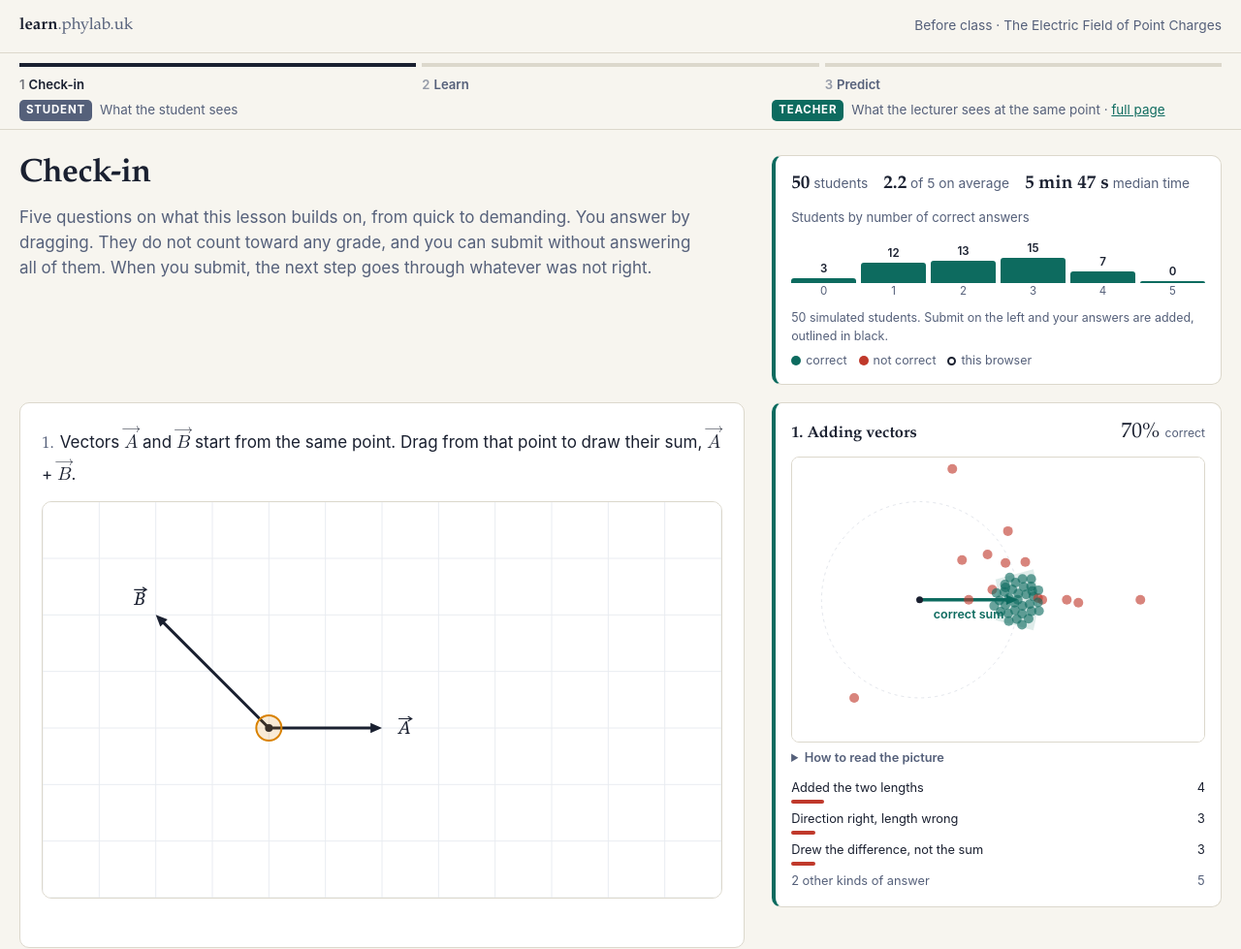
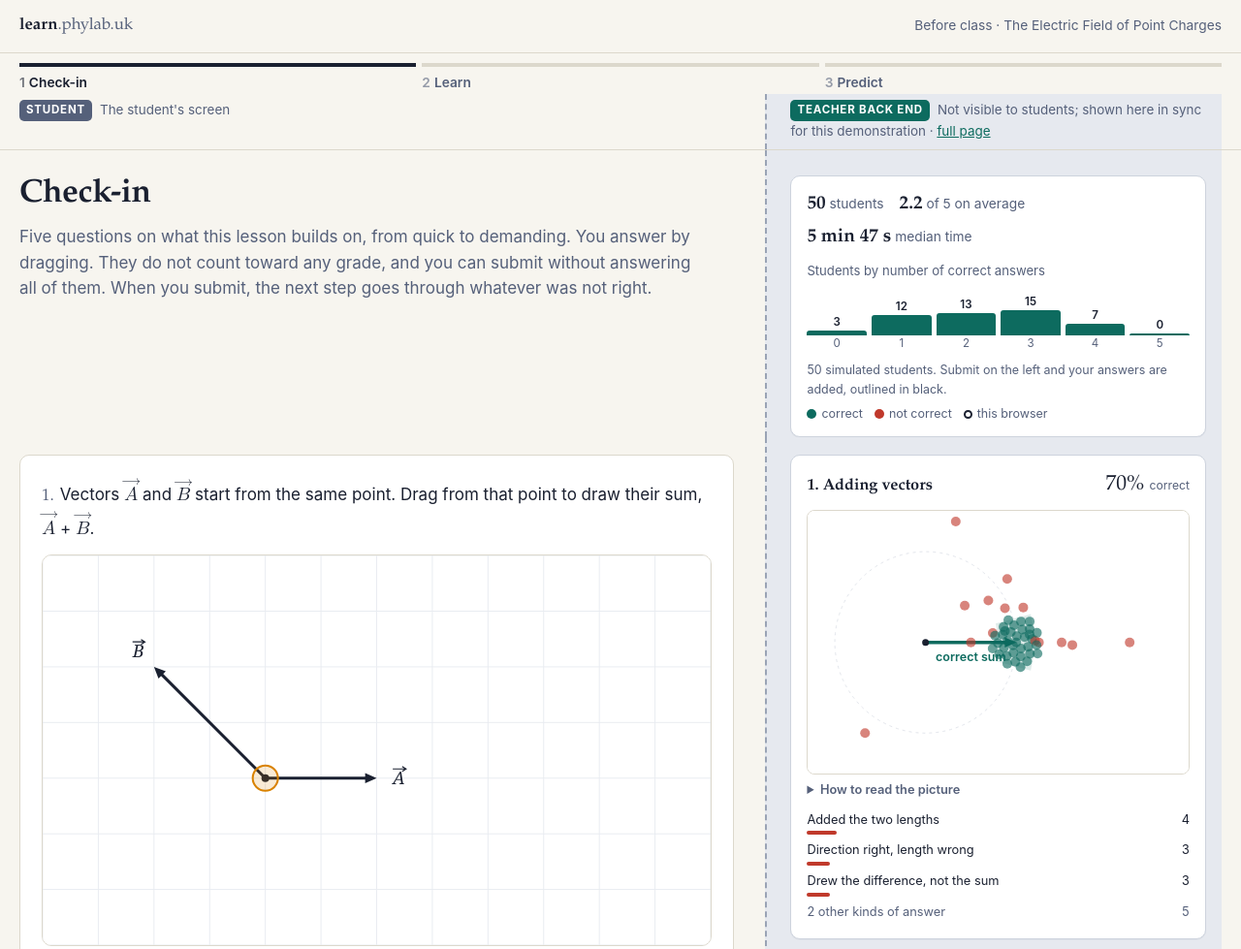
Before and after one commit to broshu/learn.phylab.uk, a plain HTML site: page public/before/index.html in a window 1280 px wide. Shown: the top 979 px of the page at 97% size. Drawn offline with Linux system fonts and the light colour scheme.

Commit message:
Before class: clickable steps, student screen and teacher back end clearly separated, no teacher column in Learn
Co-Authored-By: Claude Opus 5.5 <noreply@anthropic.com>
Claude-Session: https://claude.ai/code/session_01KmfsjZPre1yDjCxMEf4nXC

```diff
--- a/public/before/before.js
+++ b/public/before/before.js
@@ -20,7 +20,6 @@ const wrap = (id, html) => `<div class="row"><div class="scol">${html}</div><asi
 await loadSample();
 function renderTeacher() {
   renderSummary($("tSumCheck"), { compact: true });
-  renderSummary($("tSumLearn"), { compact: true });
   document.querySelectorAll("[data-tq]").forEach((box) => renderQuestion(box, box.dataset.tq, { compact: true }));
 }
 
@@ -31,6 +30,9 @@ function show(step, log = true) {
   ORDER.forEach((s) => $("s-" + s).classList.toggle("on", s === step));
   const i = ORDER.indexOf(step);
   [...$("stepper").children].forEach((li, k) => { li.classList.toggle("done", k < i); li.classList.toggle("now", k === i); });
+  $("colhead").classList.toggle("solo-head", step === "learn");
+  document.body.classList.toggle("solo-step", step === "learn"); // Learn has no back end beside it
+  $("learnEmpty").hidden = !!last;
   if (step === "predict") rec.finish();
   window.scrollTo(0, 0);
 }
@@ -46,7 +48,7 @@ const checkin = startCheckin({
     rec.event("check-submit", { score: summary.score, skipped: summary.skipped });
     last = summary.detail;
     buildLearn({
-      head: $("learnHead"), rows: $("learnRows"), detail: last, wrap,
+      head: $("learnHead"), rows: $("learnRows"), detail: last, wrap: (id, html) => wrap(null, html),
       onOpen: (id, what, open) => rec.event("learn-toggle", { question: id, what, open }),
     });
     $("toLearn").hidden = false;
@@ -57,6 +59,9 @@ const checkin = startCheckin({
 });
 renderTeacher();
 $("toLearn").addEventListener("click", () => show("learn"));
+// the step bar works as tabs: a reviewer can open any step at any time
+document.querySelectorAll("[data-go]").forEach((b) => b.addEventListener("click", () => show(b.dataset.go)));
+$("submitNow").addEventListener("click", () => $("submit").click());
 
 // ---------- 2 · learn ----------
 $("learnBack").addEventListener("click", () => show("check"));
@@ -64,6 +69,6 @@ $("learnAgain").addEventListener("click", () => { checkin.restart(); show("check
 $("learnNext").addEventListener("click", () => show("predict"));
 
 // ---------- 3 · predict ----------
-$("predictBack").addEventListener("click", () => show(last ? "learn" : "check"));
+$("predictBack").addEventListener("click", () => show("learn"));
 
 show(state.step, true);
--- a/public/before/index.html
+++ b/public/before/index.html
@@ -12,26 +12,39 @@
      teacher sees about it beside it, so the two sides always stay at the same point of the lesson. */
   .topbar .wrap, .steps .wrap { max-width: 1440px; }
   .demo { max-width: 1440px; margin: 0 auto; padding: 0 20px; }
-  .row { display: grid; grid-template-columns: minmax(0, 1fr) minmax(330px, 0.62fr); gap: 0 28px; align-items: start; }
-  .row > .scol { min-width: 0; }
-  .row > .tcol { min-width: 0; }
-  .row + .row, #items > .row { margin-top: 18px; }
-  .tcol .card { padding: 14px 16px; border-left: 4px solid var(--accent); }
-  .tcol .card.off { border-left-color: var(--rule); color: var(--ink-soft); font-size: 0.9rem; }
+  /* Two separate screens side by side: the student's page on the left; on the right, behind a dashed line,
+     the teacher's back end, which students never see. Rows touch, so the line and the back-end panel run unbroken. */
+  .row { display: grid; grid-template-columns: minmax(0, 1fr) minmax(330px, 0.62fr); gap: 0; align-items: stretch; }
+  .row > .scol { min-width: 0; padding: 18px 28px 0 0; }
+  .row > .tcol { min-width: 0; padding: 18px 0 0 24px; margin-left: 4px; border-left: 2px dashed #9aa3b5; background: #e6e9ef; padding-right: 16px; }
+  .tcol .card { padding: 14px 16px; border-color: #cdd3dd; box-shadow: 0 1px 0 rgba(26,32,48,0.04); }
+  .tcol .card.off { color: var(--ink-soft); font-size: 0.9rem; background: transparent; border-style: dashed; }
+  section.step .row:last-child > * { padding-bottom: 24px; }
+  /* Learn is the student's own catch-up: one screen only, no back end beside it */
+  .solo .row { grid-template-columns: minmax(0, 960px); }
+  .solo .row > .scol { padding-right: 0; }
+  .solo .row > .tcol { display: none; }
 
   .steps { position: sticky; top: 0; z-index: 5; background: var(--paper); border-bottom: 1px solid var(--rule); }
   .steps ol { list-style: none; margin: 0; padding: 10px 0 0; display: flex; gap: 6px; }
-  .steps li { flex: 1; font-size: 0.82rem; font-weight: 600; color: var(--ink-soft); padding-top: 8px; border-top: 4px solid var(--rule); white-space: nowrap; overflow: hidden; text-overflow: ellipsis; }
-  .steps li.done { border-color: var(--accent); color: var(--accent); }
-  .steps li.now { border-color: var(--ink); color: var(--ink); }
+  .steps li { flex: 1; }
+  .steps li button { appearance: none; width: 100%; text-align: left; background: none; border: 0; border-top: 4px solid var(--rule); padding: 8px 0 2px; font: 600 0.86rem var(--sans); color: var(--ink-soft); cursor: pointer; white-space: nowrap; overflow: hidden; text-overflow: ellipsis; }
+  .steps li button:hover { color: var(--ink); border-top-color: #b9c0cc; }
+  .steps li.done button { border-color: var(--accent); color: var(--accent); }
+  .steps li.now button { border-color: var(--ink); color: var(--ink); }
   .steps li b { font-weight: 600; opacity: 0.6; margin-right: 4px; }
-  .steps .row { padding: 6px 0 8px; }
+  .steps .hint { font-size: 0.76rem; color: var(--ink-soft); margin-left: auto; padding-top: 12px; white-space: nowrap; }
+  .steps .row > * { padding-top: 6px; padding-bottom: 8px; }
+  .steps .row > .tcol { background: #e6e9ef; }
+  .solo-head .tcol { visibility: hidden; }
   .role { display: inline-block; font-size: 0.72rem; font-weight: 700; letter-spacing: 0.07em; text-transform: uppercase; color: #fff; background: var(--ink-soft); border-radius: 5px; padding: 2px 7px; margin-right: 8px; vertical-align: 1px; }
   .role.t { background: var(--accent); }
   .colhead { font-size: 0.84rem; color: var(--ink-soft); }
   .colhead a { white-space: nowrap; }
 
-  section.step { display: none; padding: 26px 0 10px; }
+  section.step { display: none; padding: 0; }
+  .step > .row:first-child > * { padding-top: 26px; }
+  body.solo-step .demo > .row > .tcol { display: none; }
   section.step.on { display: block; }
   .step h1 { font-size: clamp(1.6rem, 4vw, 2.1rem); }
   .intro { color: var(--ink-soft); max-width: 66ch; margin: 10px 0 18px; }
@@ -61,7 +74,8 @@
 
   @media (max-width: 1000px) {
     .row { grid-template-columns: 1fr; }
-    .row > .tcol { margin-top: 10px; }
+    .row > .scol { padding-right: 0; }
+    .row > .tcol { margin: 12px 0 0; border-left: 0; border-top: 2px dashed #9aa3b5; padding: 14px 12px; }
     .steps .row .tcol { display: none; }
   }
   @media (max-width: 640px) { .steps li span { display: none; } }
@@ -75,13 +89,13 @@
 
 <nav class="steps" aria-label="Progress"><div class="wrap">
   <ol id="stepper">
-    <li><b>1</b><span>Check-in</span></li>
-    <li><b>2</b><span>Learn</span></li>
-    <li><b>3</b><span>Predict</span></li>
+    <li><button type="button" data-go="check"><b>1</b><span>Check-in</span></button></li>
+    <li><button type="button" data-go="learn"><b>2</b><span>Learn</span></button></li>
+    <li><button type="button" data-go="predict"><b>3</b><span>Predict</span></button></li>
   </ol>
-  <div class="row colhead">
-    <div class="scol"><span class="role">Student</span>What the student sees</div>
-    <div class="tcol"><span class="role t">Teacher</span>What the lecturer sees at the same point · <a href="/teacher/" target="_blank" rel="noopener">full page</a></div>
+  <div class="row colhead" id="colhead">
+    <div class="scol"><span class="role">Student</span>The student's screen</div>
+    <div class="tcol"><span class="role t">Teacher back end</span>Not visible to students; shown here in sync for this demonstration · <a href="/teacher/" target="_blank" rel="noopener">full page</a></div>
   </div>
 </div></nav>
 
@@ -115,12 +129,20 @@
 </section>
 
 <!-- 2 · LEARN -->
-<section class="step" id="s-learn">
+<section class="step solo" id="s-learn">
   <div class="row">
-    <div class="scol" id="learnHead"></div>
-    <aside class="tcol"><div class="card tcard" id="tSumLearn"></div></aside>
+    <div class="scol" id="learnHead"><h1>Learn</h1></div>
+    <aside class="tcol"></aside>
   </div>
   <div id="learnRows"></div>
+  <div class="row" id="learnEmpty">
+    <div class="scol"><div class="card">
+      <p style="margin:0 0 6px"><strong>Learn is built from the check-in answers.</strong></p>
+      <p class="muted small" style="margin:0 0 12px">After a student submits the check-in, this step goes through each question that was not right, with knowledge and a worked solution for that student's own numbers. Questions may be left blank.</p>
+      <button class="btn small" id="submitNow">Submit the check-in as it is and show Learn</button>
+    </div></div>
+    <aside class="tcol"></aside>
+  </div>
   <div class="row">
     <div class="scol">
       <div class="nav">
```
